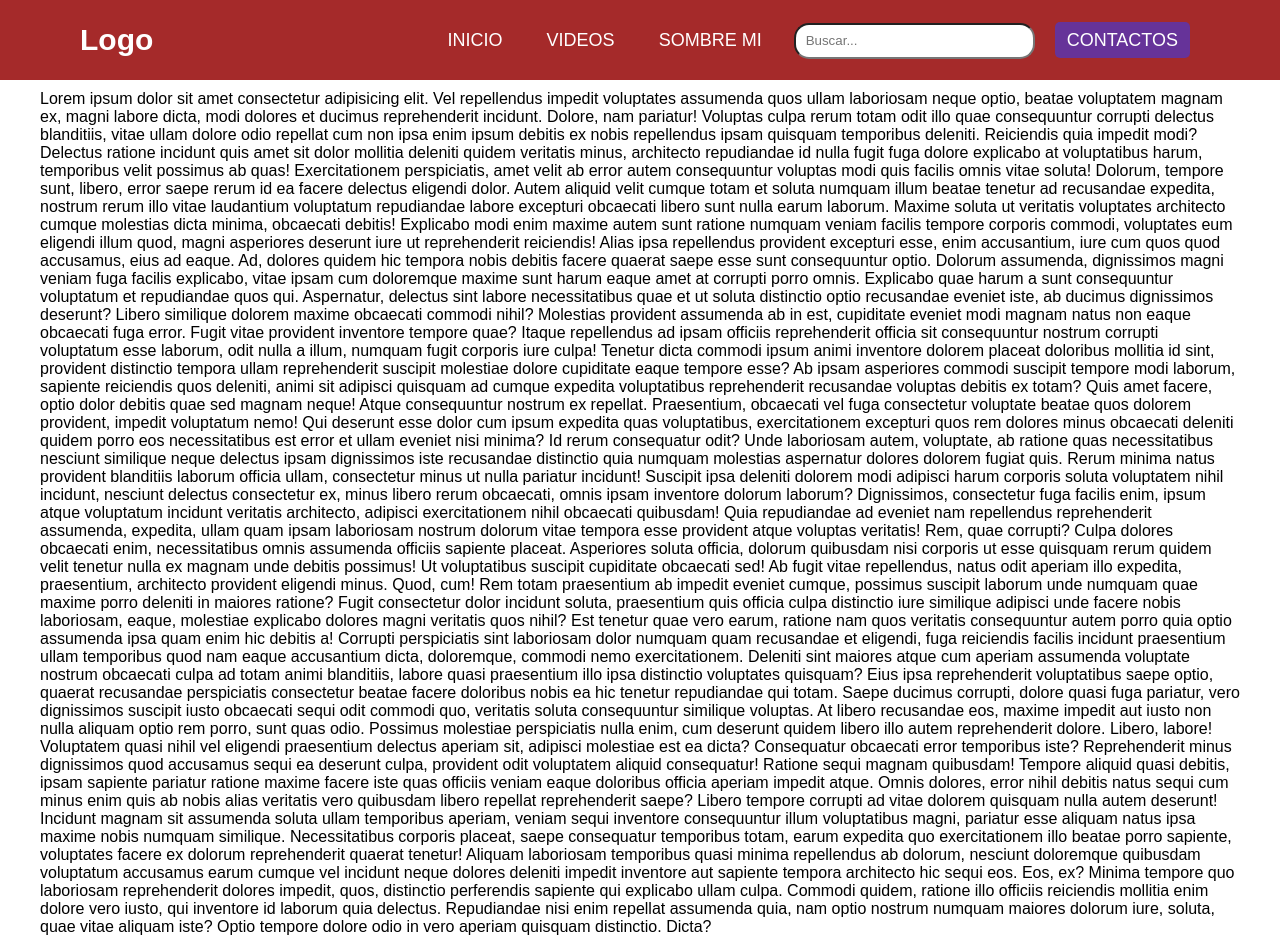
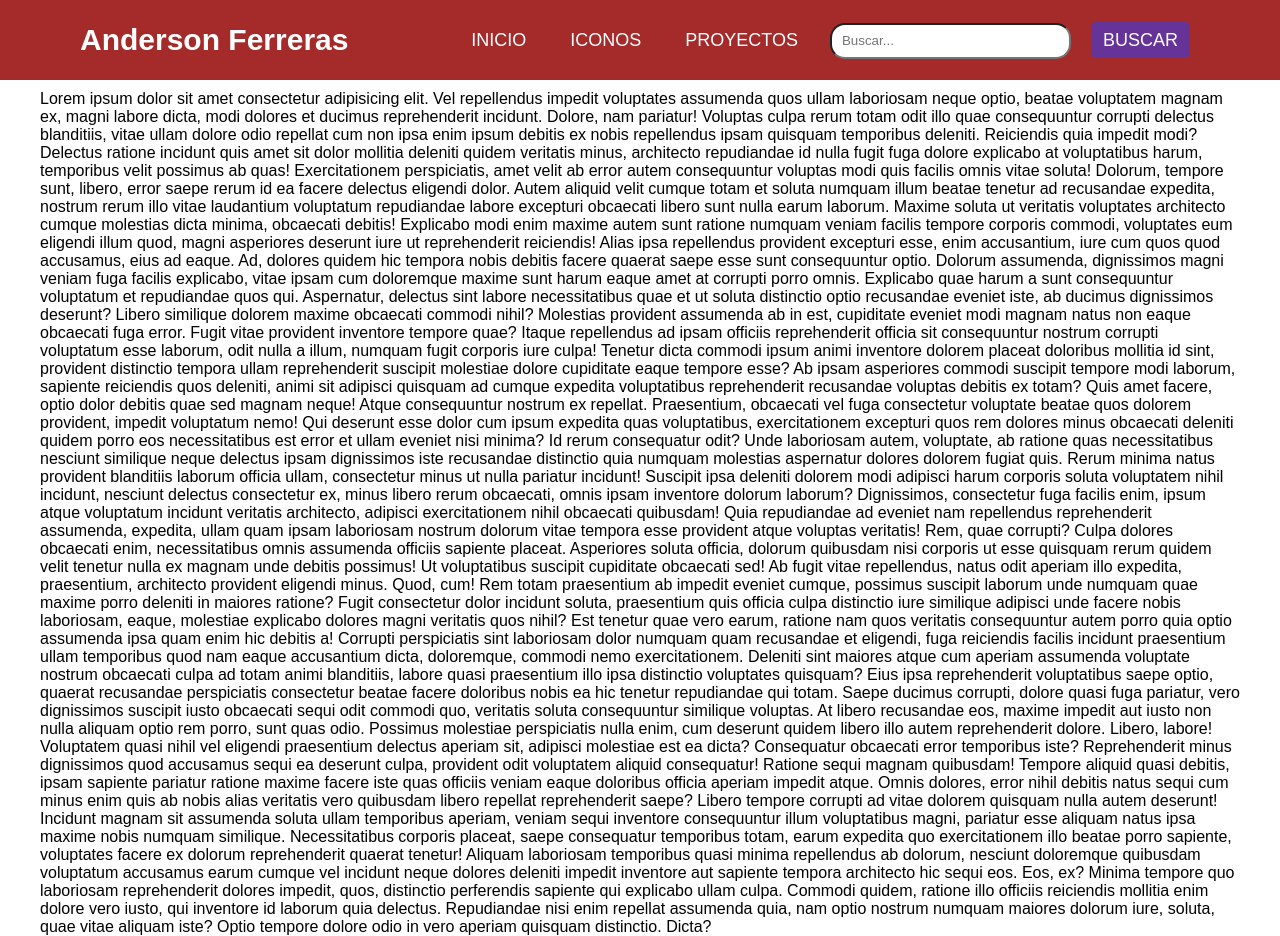
Before and after one commit to Tardraker/portafolio, a plain HTML site: page index.html in a window 1280 px wide. Drawn offline with Linux system fonts and the light colour scheme.

Commit message:
Add files via upload

```diff
--- a/index.html
+++ b/index.html
@@ -12,7 +12,7 @@
     <header class="header">
 
         <nav class="nav">
-            <a href="#" class="logo nav-link">Logo</a>
+            <a href="#" class="logo nav-link">Anderson Ferreras</a>
             <button class="nav-toggle">
                 <i class="fa-solid fa-bars"></i>
             </button>
@@ -21,16 +21,16 @@
                     <a href="#" class="nav-menu-link nav-link">Inicio</a>
                 </li>
                 <li class="nav-menu-item">
-                    <a href="#" class="nav-menu-link nav-link">Videos</a>
+                    <a href="#" class="nav-menu-link nav-link">Iconos</a>
                 </li>
                 <li class="nav-menu-item">
-                    <a href="#" class="nav-menu-link nav-link">Sombre mi</a>
+                    <a href="#" class="nav-menu-link nav-link">Proyectos</a>
                 </li>
                 <li class="nav-menu-item">
                     <input type="text" class="buscador" placeholder="Buscar...">
                 </li>
                 <li class="nav-menu-item">
-                    <a href="#" class="nav-menu-link nav-link nav-menu-link-active">Contactos</a>
+                    <a href="#" class="nav-menu-link nav-link nav-menu-link-active">Buscar</a>
                 </li>
             </ul>
         </nav>
```
